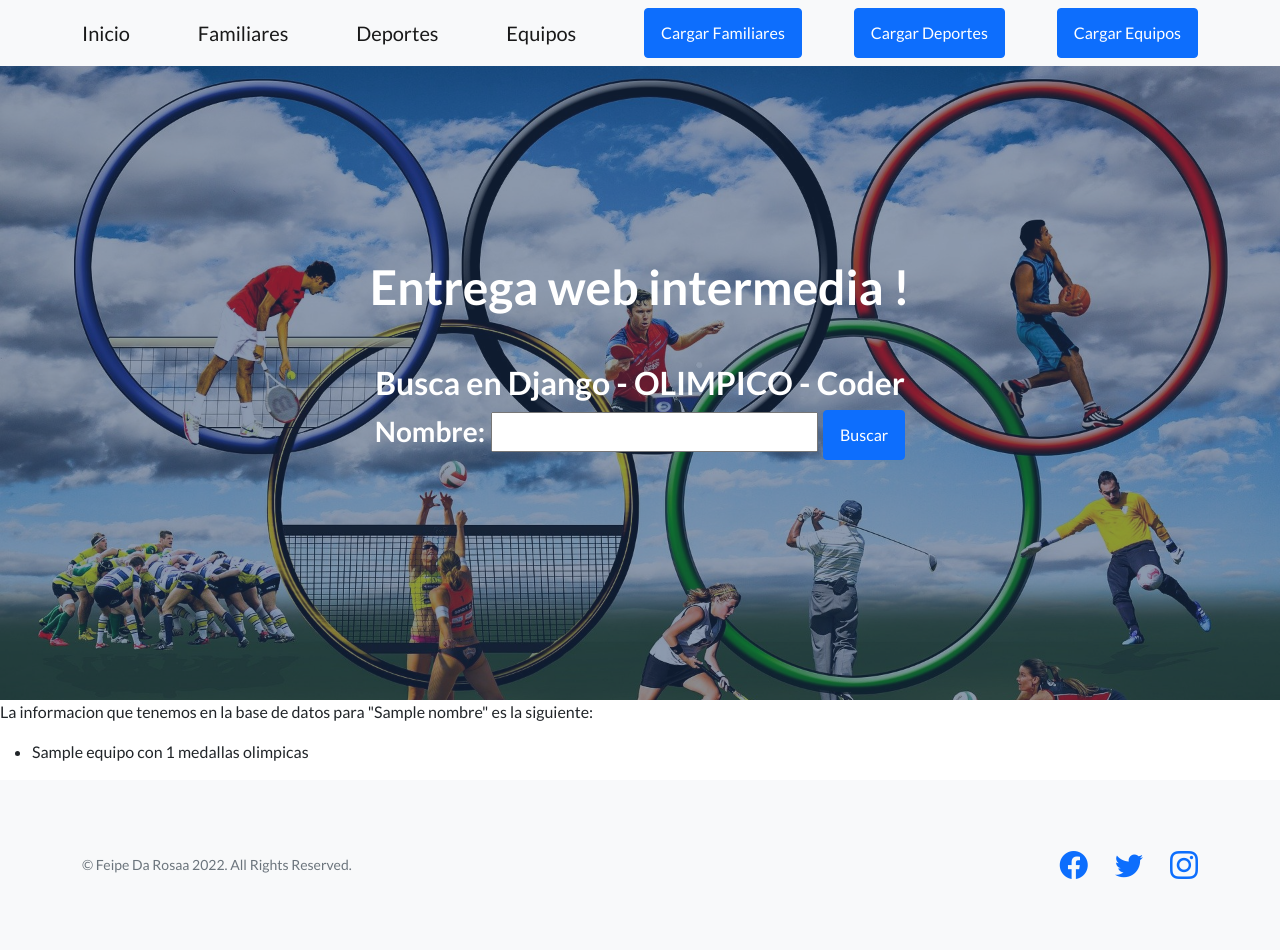
After one commit to felidrf/Entregables_Coder, a Django app: template MVT/MVT/appcoder/templates/appcoder/resultado.html in a window 1280 px wide. The commit adds this page. Run offline with Django 4.2, Linux system fonts and the light colour scheme; tables that the repository leaves empty hold one stand-in row (values such as "Sample post"); the template is opened without the code that fills it: values that come from a table or form of the project are taken from there, most other values are stand-ins (such as "Sample title", 1, 10 or a date in 2020); some libraries are stand-ins or nearby versions.

Commit message:
Agregado de buscador y template que muestra la informacion de la BBDD

```diff
--- a/MVT/MVT/appcoder/templates/appcoder/inicio.html
+++ b/MVT/MVT/appcoder/templates/appcoder/inicio.html
@@ -59,9 +59,10 @@
                 <a class="btn btn-primary" href="{% url 'formsfamilia' %}">Cargar Familiares</a>
                 <a class="btn btn-primary" href="{% url 'formsdeportes' %}">Cargar Deportes</a>
                 <a class="btn btn-primary" href="{% url 'formsequipos' %}">Cargar Equipos</a>
-                <a class="btn btn-primary" href="#signup">Buscar informacion en BD</a>
+
             </div>
         </nav>
+
         <!-- Masthead-->
         <header class="masthead">
             <div class="container position-relative">
@@ -70,7 +71,18 @@
                         <div class="text-center text-white">
                             <!-- Page heading-->
                             <h1 class="mb-5">Entrega web intermedia !</h1>
-                            <h2>Django - OLIMPICO - Coderhouse</h2>
+                            <h2>Busca en Django - OLIMPICO - Coder</h2>
+
+                            <h3 class="mb-5">
+                                <form action="{% url 'buscar' %}" method="GET">
+                                    <p>
+                                        Nombre:
+                                        <input type="text" name="nombre" id="nombre">
+                                        <input class="btn btn-primary" type="submit" value="Buscar">
+
+                                    </p>
+                                </form>
+                            </h3>
                         </div>
                     </div>
                 </div>
--- /dev/null
+++ b/MVT/MVT/appcoder/templates/appcoder/resultado.html
@@ -0,0 +1,36 @@
+<!-- traigo el template de inicio con funcion extends esto es herencia-->
+{% extends 'appcoder/inicio.html' %}
+
+{% block contenido %}
+<p>
+    La informacion que tenemos en la base de datos para "{{nombre}}" es la siguiente:
+</p>
+
+{% if equipos %}
+
+<ul>
+    {%for n in equipos %}
+    <li>{{n.nombre}} con {{n.cantidad_medallas}} medallas olimpicas</li>
+    {% endfor %}
+</ul>
+
+
+{%elif deportes %}
+
+<ul>
+    {%for n in deportes %}
+    <li>{{n.nombre}} deporte que se juega con {{n.cantidad_jugadores}} jugadores</li>
+    {% endfor %}
+</ul>
+
+{%elif familiares %}
+
+<ul>
+    {%for n in familiares %}
+    <li>{{n.nombre}}, el pariente que participo en el anio {{n.fecha.year}} en los JJOO y hoy tiene {{n.edad}} anios de edad</li>
+    {% endfor %}
+</ul>
+
+{% endif %}
+
+{% endblock %}
--- a/MVT/MVT/appcoder/urls.py
+++ b/MVT/MVT/appcoder/urls.py
@@ -10,4 +10,6 @@ urlpatterns = [
     path("formsfamilia/", familiaFormulario, name='formsfamilia'),
     path("formsdeportes/", deportesFormulario, name='formsdeportes'),
     path("formsequipos/", equiposFormulario, name='formsequipos'),
+    #path("resultado/", buscar, name='resultado'),
+    path("buscar/", buscar, name='buscar'),
 ]
```
Also changed, not shown: MVT/MVT/appcoder/templates/appcoder/buscar.html (added, +15 -0 lines), MVT/MVT/appcoder/views.py (+14 -0 lines).
